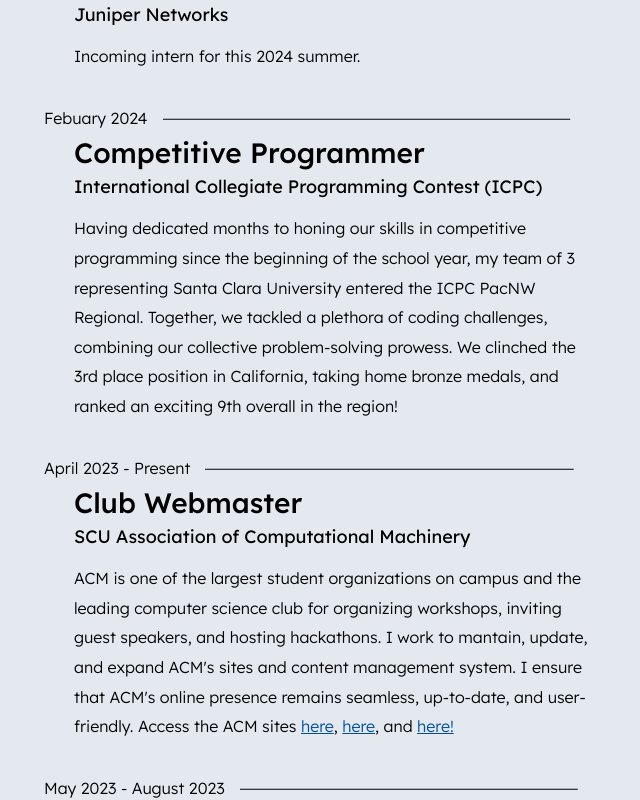
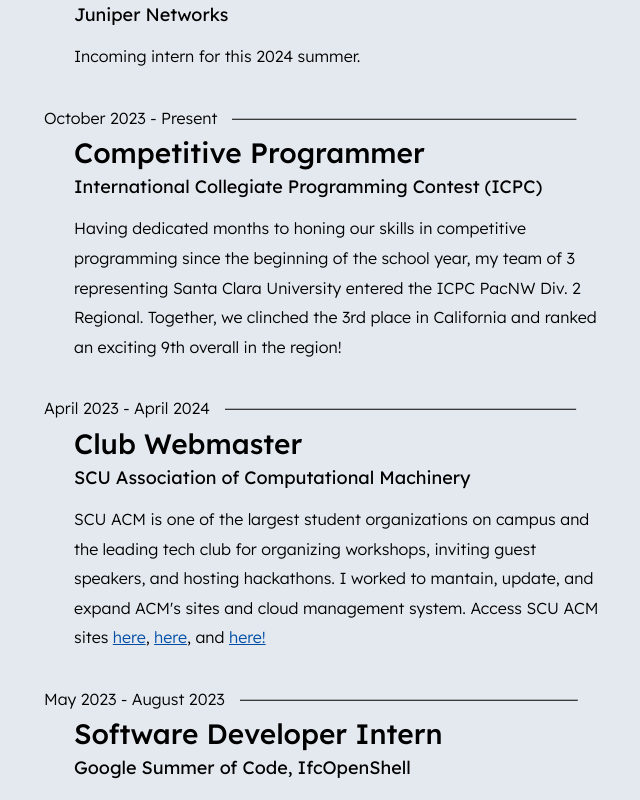
Before and after one commit to rileywong311/Personal-Website, a Vue app: page / in a window 1280 px wide. Shown: the part 6118-6918 px from the top of the page, without its empty margins (616-1256 px from the left). Built offline with nearby package versions, Linux system fonts and the light colour scheme.

Commit message:
Update Experience

```diff
--- a/src/views/MainPage.vue
+++ b/src/views/MainPage.vue
@@ -243,25 +243,23 @@
           Incoming intern for this 2024 summer.
         </p>
       </ExperienceCard>
-      <ExperienceCard dates="Febuary 2024" position="Competitive Programmer" org="International Collegiate Programming Contest (ICPC)"
+      <ExperienceCard dates="October 2023 - Present" position="Competitive Programmer" org="International Collegiate Programming Contest (ICPC)"
         @mouseover="experienceImage = 'ICPC.jpg'"
         @mouseleave="experienceImage = ''">
         <p>
           Having dedicated months to honing our skills in competitive programming since the beginning of the school year,
-          my team of 3 representing Santa Clara University entered the ICPC PacNW Regional.
-          Together, we tackled a plethora of coding challenges, combining our collective problem-solving prowess.
-          We clinched the 3rd place position in California, taking home bronze medals, and ranked an exciting 9th overall in the region!
+          my team of 3 representing Santa Clara University entered the ICPC PacNW Div. 2 Regional.
+          Together, we clinched the 3rd place in California and ranked an exciting 9th overall in the region!
         </p>
       </ExperienceCard>
-      <ExperienceCard dates="April 2023 - Present" position="Club Webmaster" org="SCU Association of Computational Machinery"
+      <ExperienceCard dates="April 2023 - April 2024" position="Club Webmaster" org="SCU Association of Computational Machinery"
         @mouseover="experienceImage = 'H4H.jpg'"
         @mouseleave="experienceImage = ''">
         <p>
-          ACM is one of the largest student organizations on campus and the leading computer science club
+          SCU ACM is one of the largest student organizations on campus and the leading tech club
           for organizing workshops, inviting guest speakers, and hosting hackathons.
-          I work to mantain, update, and expand ACM's sites and content management system.
-          I ensure that ACM's online presence remains seamless, up-to-date, and user-friendly.
-          Access the ACM sites
+          I worked to mantain, update, and expand ACM's sites and cloud management system.
+          Access SCU ACM sites
           <a href="https://scuacm.com" target="_blank" style="color: var(--secondary)">here</a>,
           <a href="https://hackforhumanity.io/" target="_blank" style="color: var(--secondary)">here</a>,
           and <a href="https://roblox.scuacm.com/" target="_blank" style="color: var(--secondary)">here!</a>
@@ -288,7 +286,6 @@
           As a visiting student for the summer, I took the respected “The Structure and Interpretation of Computer Programs”
           (<a href="https://cs61a.org/" target="_blank">COMPSCI 61A</a>) class as well as
           “Introduction to Computational Techniques in Physics” (<a href="https://classes.berkeley.edu/content/physics-77" target="_blank">PHYSICS 77</a>) class.
-          These classes solidified my domain knowledge on the application of programming across diverse fields and paradigms.
         </p>
       </ExperienceCard>
     </div>
```
